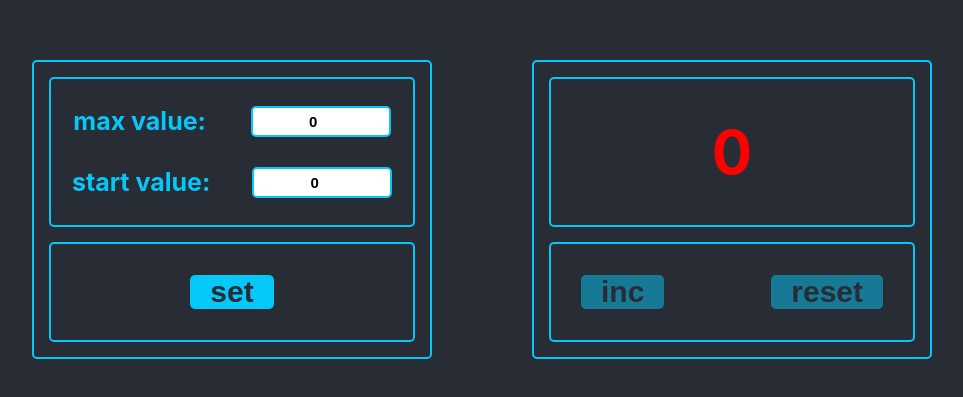
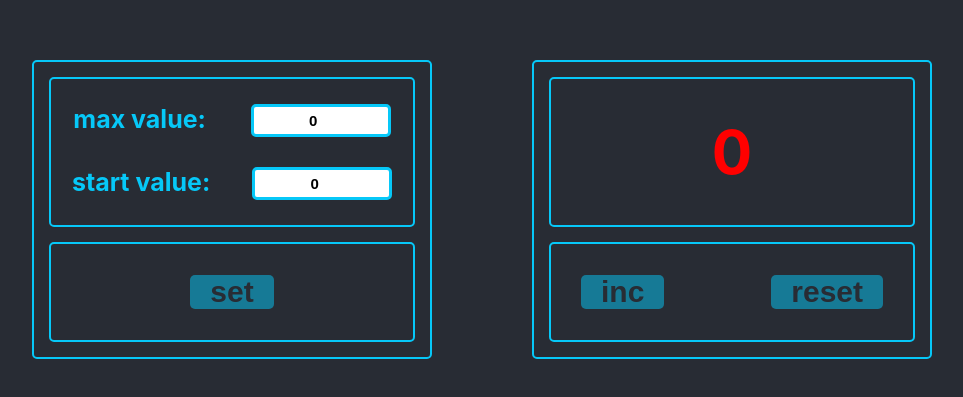
Before and after one commit to Daniyel-Tkachuk/counter, a React (Create React App) app: page / in a window 1280 px wide. Shown: the part 191-588 px from the top of the page, without its empty margins (158-1121 px from the left). Built offline with nearby package versions, Linux system fonts and the light colour scheme.

Commit message:
refactor

```diff
--- a/src/App.tsx
+++ b/src/App.tsx
@@ -47,9 +47,6 @@ function App() {
       });
    }
 
-   console.log(state.currentValue)
-
-
    return (
       <div className="App">
          <div className={"flex-container"}>
@@ -63,7 +60,8 @@ function App() {
                />
             </CounterWrapper>
             <CounterWrapper>
-               <Settings minValue={minValue}
+               <Settings clueText={clueText}
+                         minValue={minValue}
                          maxValue={maxValue}
                          changeMinMaxValue={changeMinMaxValue}
                          setSettings={setSettings}
--- a/src/components/counter/Counter.tsx
+++ b/src/components/counter/Counter.tsx
@@ -16,7 +16,7 @@ export const Counter: FC<Props> = (props) => {
    const {currentValue, maxValue, minValue, clueText,
       incCurrentValue, resCurrentValue} = props;
 
-   const disabledForInc = maxValue === currentValue;
+   const disabledForInc = maxValue === currentValue || currentValue === -1;
    const disabledForRes = minValue === currentValue || currentValue === -1;
 
 
--- a/src/components/input/Input.module.css
+++ b/src/components/input/Input.module.css
@@ -5,6 +5,11 @@
     font-weight: bold;
     outline: none;
     padding: 5px;
-    border: 2px solid rgb(6, 200, 248);
+    border: 3px solid rgb(6, 200, 248);
     border-radius: 5px;
 }
+
+.inputError {
+    border: 3px solid red;
+    background-color: rgba(139, 0, 0, 0.78);
+}
--- a/src/components/input/Input.tsx
+++ b/src/components/input/Input.tsx
@@ -1,19 +1,23 @@
 import React, {ChangeEvent, FC} from 'react';
 import s from './Input.module.css';
+import {Simulate} from "react-dom/test-utils";
 
 type Props = {
    value: number
+   error: boolean
    onChangeValue: ((value: number) => void) | undefined
 }
 
 export const Input: FC<Props> = (props) => {
-   const {value, onChangeValue} = props;
+   const {value, error, onChangeValue} = props;
 
    const onChangeHandler = (e: ChangeEvent<HTMLInputElement>) => {
       onChangeValue && onChangeValue(+e.currentTarget.value)
    }
 
+   const styles = `${s.input} ${error ? s.inputError : ""}`
+
    return (
-      <input type="number" value={value} className={s.input} onChange={onChangeHandler}/>
+      <input type="number" value={value} className={styles} onChange={onChangeHandler}/>
    );
 };
--- a/src/components/scoreboard/counterSettings/CounterSettings.tsx
+++ b/src/components/scoreboard/counterSettings/CounterSettings.tsx
@@ -22,11 +22,11 @@ export const CounterSettings: FC<Props> = (props) => {
       <>
          <div className={s.container}>
             <span className={s.span}>max value:</span>
-            <Input value={maxValue} onChangeValue={onChangeMaxValue}/>
+            <Input value={maxValue} onChangeValue={onChangeMaxValue} error={false}/>
          </div>
          <div className={s.container}>
             <span className={s.span}>start value:</span>
-            <Input value={minValue} onChangeValue={onChangeMinValue}/>
+            <Input value={minValue} onChangeValue={onChangeMinValue} error={false}/>
          </div>
       </>
    )
--- a/src/components/settings/Settings.tsx
+++ b/src/components/settings/Settings.tsx
@@ -6,12 +6,19 @@ import {Button} from "../button/Button";
 type Props = {
    minValue: number
    maxValue: number
+   clueText: string | null
    changeMinMaxValue: (key: "minValue" | "maxValue", value: number) => void
    setSettings: () => void
 }
 
 export const Settings: FC<Props> = (props) => {
-   const {minValue, maxValue, changeMinMaxValue, setSettings} = props;
+   const {minValue, maxValue, clueText, changeMinMaxValue, setSettings} = props;
+
+   const disabledSet = clueText === null
+      || minValue < 0
+      || maxValue < 0
+      || maxValue === minValue
+      || minValue > maxValue;
 
    return (
       <>
@@ -22,7 +29,7 @@ export const Settings: FC<Props> = (props) => {
 
          />
          <div className={s.btnWrapper}>
-            <Button title="set" callback={setSettings}/>
+            <Button title="set" callback={setSettings} disabled={disabledSet}/>
          </div>
       </>
    );
```
